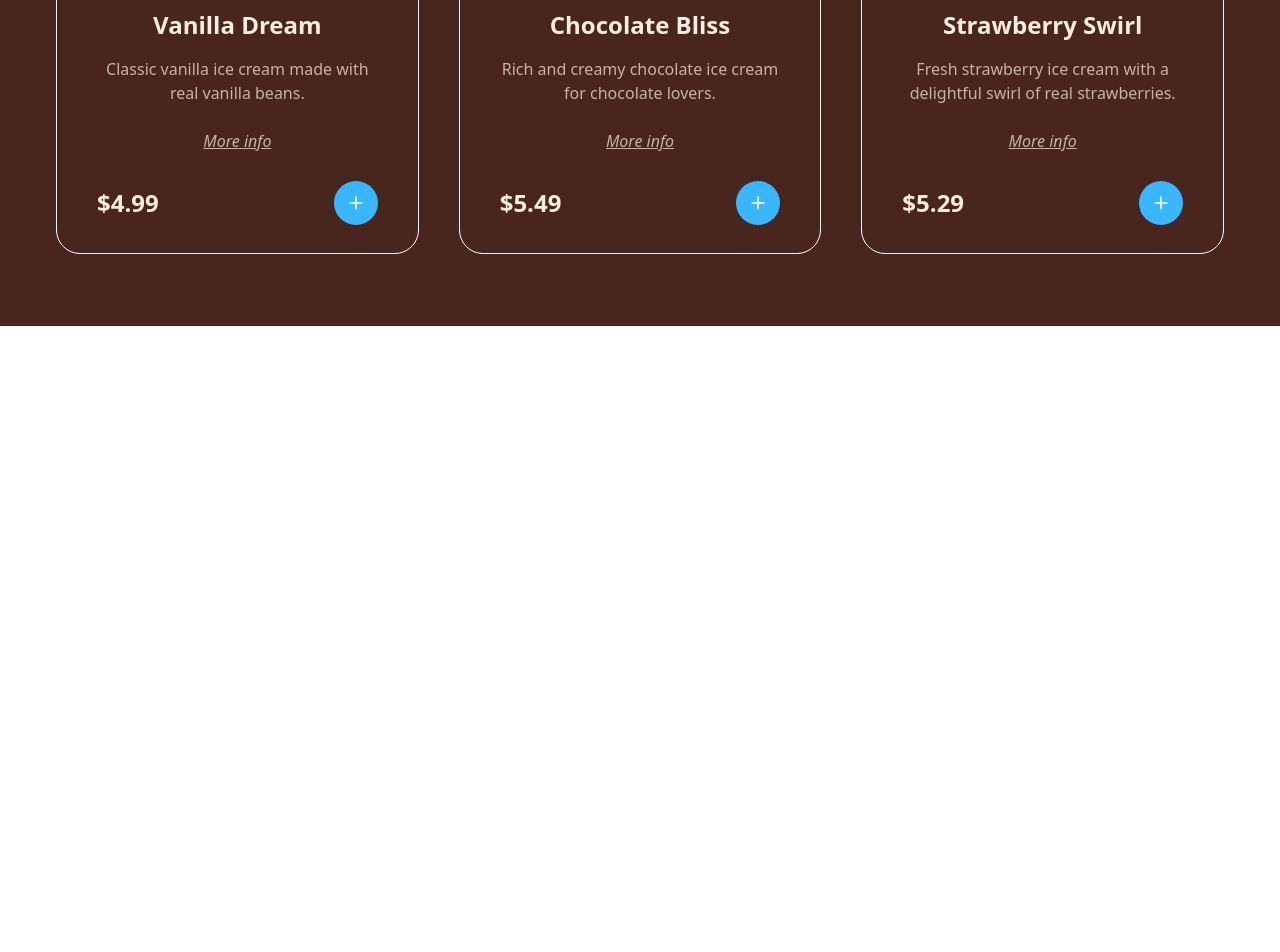
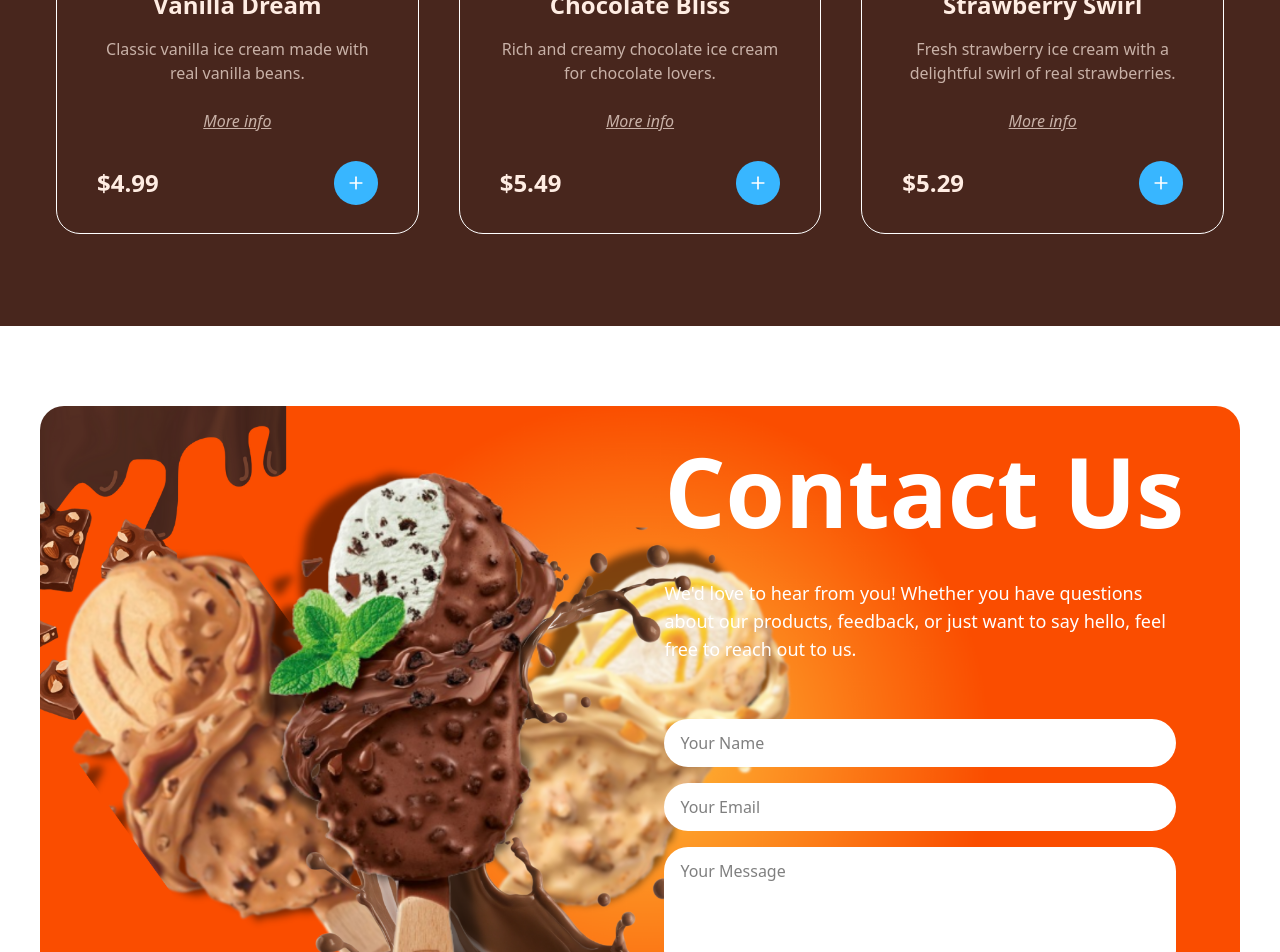
Before and after one commit to MBustamante05/magic-cream-landing, a React (Vite) app: page / in a window 1280 px wide. Shown: the part 1848-2800 px from the top of the page. Before the commit the page ends 2182 px from the top, so only its background shows below. Built offline with nearby package versions, Linux system fonts and the light colour scheme.

Commit message:
Add Contact and Footer components; update App and About components for layout improvements

```diff
--- a/src/App.tsx
+++ b/src/App.tsx
@@ -1,18 +1,22 @@
 import About from './Components/About'
+import Contact from './Components/Contact'
 import Hero from './Components/Hero'
 import Products from './Components/Products'
 
 function App() {
   return (
     <div className='py-2'>
-      <section id='home' className='px-10'>
+      <section id='home' className='px-5 md:px-10'>
         <Hero />
       </section>
-      <section id='about' className='px-10'>
+      <section id='about' className='px-5 md:px-10'>
         <About />
       </section>
       <section id="product">
         <Products />
+      </section>
+      <section id="contact" className='px-5 md:px-10'>
+        <Contact />
       </section>
     </div>
   )
--- a/src/Components/About.tsx
+++ b/src/Components/About.tsx
@@ -1,8 +1,8 @@
 function About() {
   return (
-    <div className="relative mb-10 mt-5 overflow-hidden">
-      <div className="max-w-7xl mx-auto grid grid-cols-2 gap-20">
-        <div className="relative col-span-1 px-24 flex flex-col justify-center">
+    <div className="relative mb-10 xl:mt-5 overflow-hidden">
+      <div className="max-w-7xl mx-auto grid xl:grid-cols-2 grid-cols-1 gap-20">
+        <div className="relative rounded-3xl xl:rounded-none col-span-1 px-10 xl:px-24 py-10 xl:py-0 flex flex-col justify-center">
           <div className="z-20">
             <h2 className="text-6xl font-bold mb-7 text-primary text-center">
               About <span className="text-brown">Us</span>
@@ -11,7 +11,7 @@ function About() {
               Magic Cream is not just an ice cream; it's an experience that
               transports you to a world of wonder and delight.
             </p>
-            <p className="font-light text-lg mb-4">
+            <p className="font-light text-lg ">
               Our commitment to quality and innovation ensures that every bite
               of Magic Cream is a journey into the extraordinary. Whether you're
               indulging in a classic flavor or exploring our seasonal specials,
@@ -24,11 +24,11 @@ function About() {
           </div>
           <img
             src="/bg-decor.png"
-            className="absolute top-0 left-0 w-full h-full object-cover"
+            className="hidden xl:block absolute top-0 left-0 w-full h-full object-cover"
             alt=""
           />
         </div>
-        <div className="col-span-1">
+        <div className="col-span-1 flex justify-center items-center px-10">
           <img src="/aboutUs3.png" alt="About Magic Cream" className="" />
         </div>
       </div>
--- /dev/null
+++ b/src/Components/Contact.tsx
@@ -0,0 +1,45 @@
+import Footer from "./Footer";
+
+function Contact() {
+  return (
+    <div className="min-h-screen overflow-hidden">
+      <section className="bg-[url(/bgContact2.png)] bg-cover relative mt-20 min-h-[85vh] rounded-3xl flex justify-end items-center px-14">
+        <div>
+          <h1 className="text-[6rem] font-bold text-white mb-10 leading-none">
+            Contact Us
+          </h1>
+          <div className="flex flex-col gap-6 max-w-lg">
+            <p className="text-white text-lg mb-8 text-left">
+              We'd love to hear from you! Whether you have questions about our
+              products, feedback, or just want to say hello, feel free to reach
+              out to us.
+            </p>
+            <form className="flex flex-col gap-4">
+              <input
+                type="text"
+                placeholder="Your Name"
+                className="px-4 py-3 rounded-full focus:outline-none bg-white"
+              />
+              <input
+                type="email"
+                placeholder="Your Email"
+                className="px-4 py-3 rounded-full focus:outline-none bg-white"
+              />
+              <textarea
+                placeholder="Your Message"
+                className="px-4 py-3 rounded-3xl focus:outline-none bg-white h-32 resize-none"
+              />
+              <button className="border border-white text-white font-bold px-6 py-4 rounded-full hover:bg-white hover:text-orange hover:scale-105 transition-all duration-300 cursor-pointer">
+                Send Message
+              </button>
+            </form>
+          </div>
+        </div>
+      </section>
+      <Footer />
+
+    </div>
+  );
+}
+
+export default Contact;
--- /dev/null
+++ b/src/Components/Footer.tsx
@@ -0,0 +1,21 @@
+import { Facebook, Instagram } from "lucide-react";
+
+function Footer() {
+  const pStyle = "cursor-pointer text-xl font-semibold text-gray-500 hover:text-orange hover:scale-105 transition-all duration-300";
+  return (
+    <div className="max-w-7xl mx-auto flex justify-between items-center px-10 py-5 text-brown">
+      <img src="/magic-logo2.png" className="w-24 grayscale" alt="Logo" />
+      <p className={pStyle}>Home</p>
+      <p className={pStyle}>About</p>
+      <p className={pStyle}>Products</p>
+      <p className={pStyle}>Contact</p>
+      {/* <p className="text-sm">© 2023 Magic Cream. All rights reserved.</p> */}
+      <div className="flex gap-4">
+        <Facebook className="w-10 h-10 bg-gray-400 text-white p-2 rounded-3xl hover:bg-orange hover:scale-105 transition-all duration-300 cursor-pointer"/>
+        <Instagram className="w-10 h-10 bg-gray-400 text-white p-2 rounded-3xl hover:bg-orange hover:scale-105 transition-all duration-300 cursor-pointer"/>
+      </div>
+    </div>
+  )
+}
+
+export default Footer
--- a/src/Components/Products.tsx
+++ b/src/Components/Products.tsx
@@ -59,7 +59,7 @@ function Products() {
           bring joy and enchantment to every scoop.
         </p>
       </div>
-      <div className="max-w-7xl mx-auto grid grid-cols-3 text-center justify-center gap-10 px-4 mb-15">
+      <div className="max-w-7xl mx-auto grid grid-cols-1 md:grid-cols-2 space-y-20 lg:space-y-0 lg:grid-cols-3 text-center justify-center gap-5 xl:gap-10 xl:px-4 mb-20">
         {products.map((product) => (
           <ProductItem
             key={product.id}
```
Also changed, not shown: public/bgContact.png (added), public/bgContact2.png (added).
